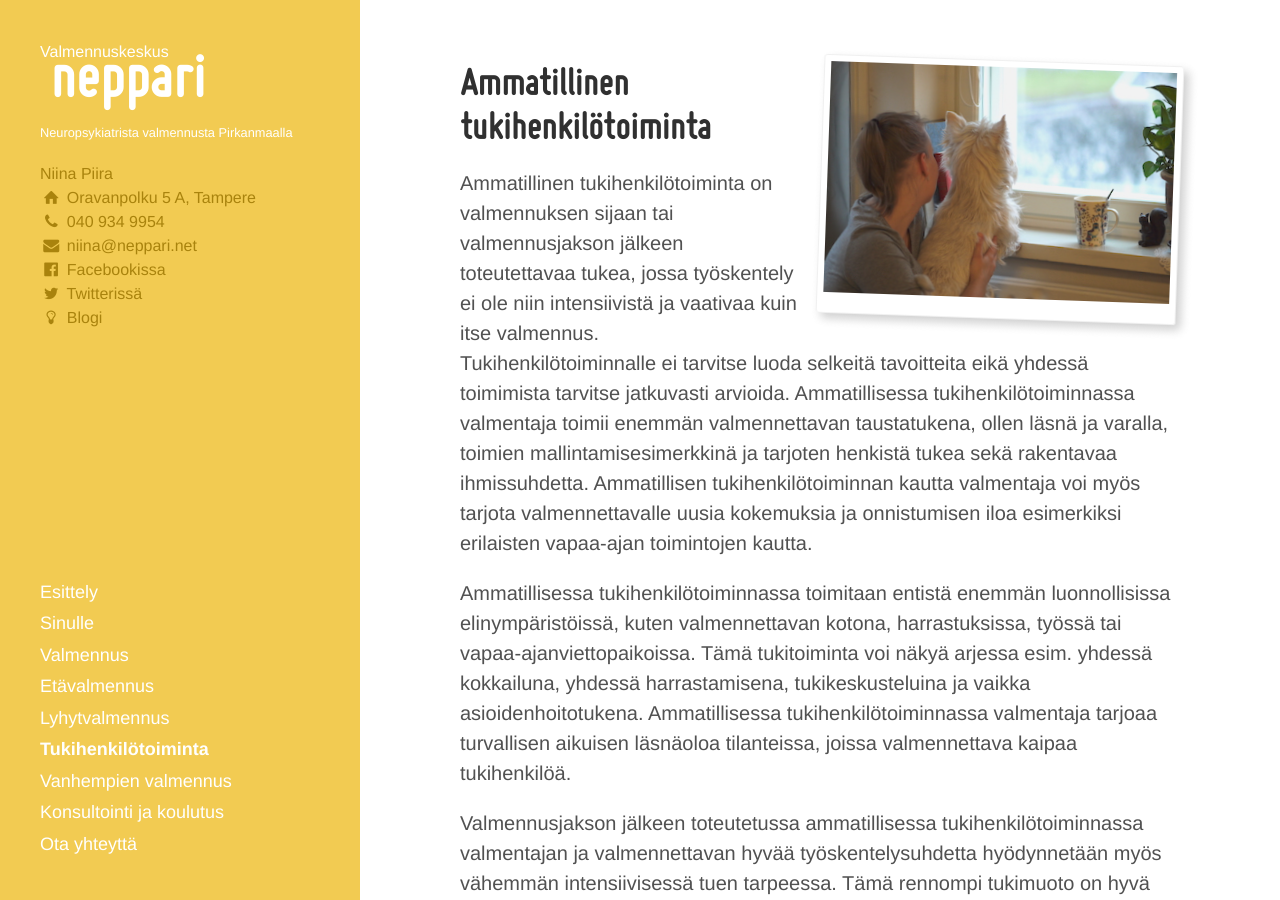
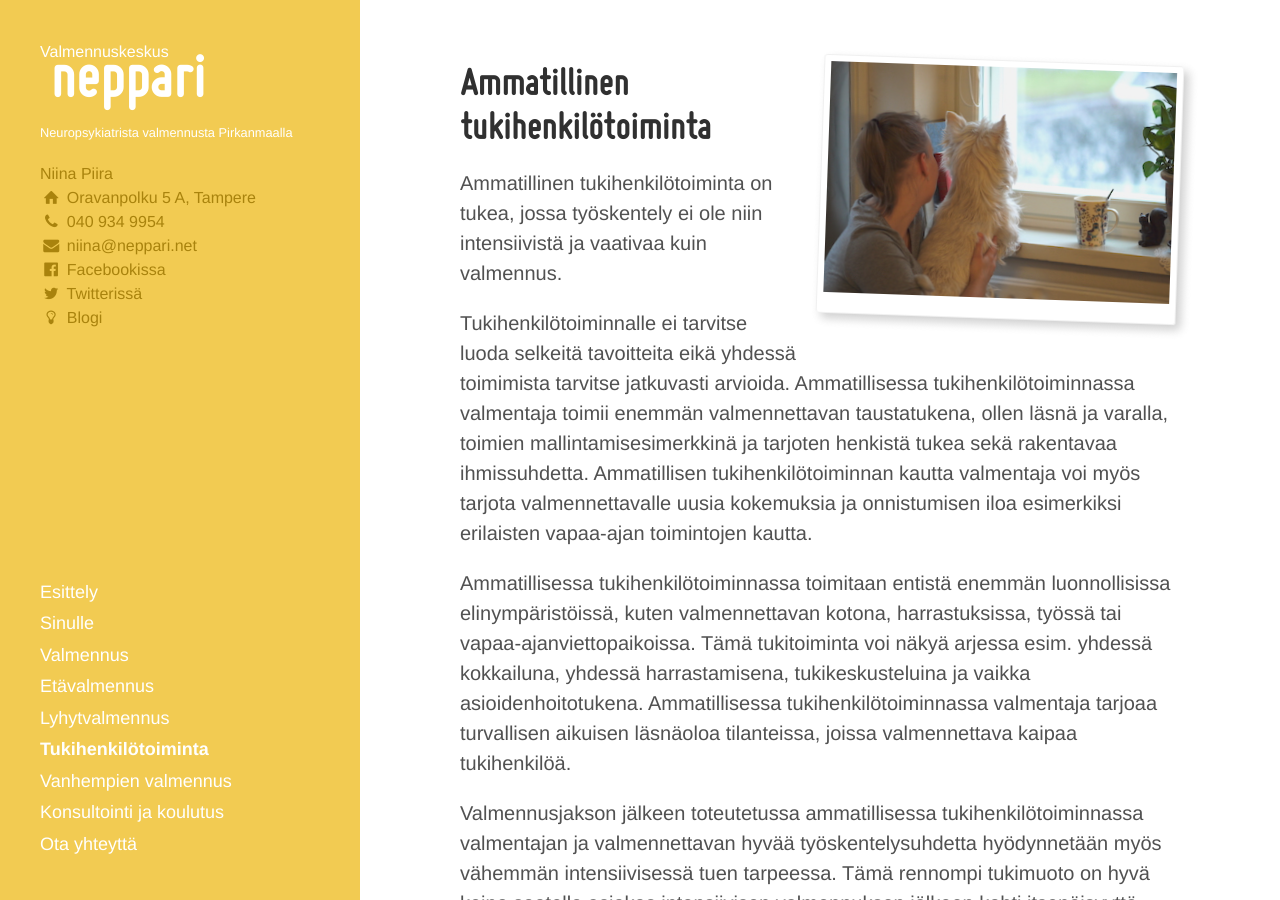
Before and after one commit to niinapiira/neppari.net, a Jekyll site: the page built from ammatillinen-tukihenkilotoiminta.md, in a window 1280 px wide and 900 px high. Built offline with Jekyll 4.4.1, drawn with Linux system fonts in a browser that asks for light colours.

Commit message:
Updated ammatillinen-tukihenkilotoiminta.md

```diff
--- a/ammatillinen-tukihenkilotoiminta.md
+++ b/ammatillinen-tukihenkilotoiminta.md
@@ -18,7 +18,10 @@ polaroid: ""
 
 
 
-Ammatillinen tukihenkilötoiminta on valmennuksen sijaan tai valmennusjakson jälkeen toteutettavaa tukea, jossa työskentely ei ole niin intensiivistä ja vaativaa kuin itse valmennus. Tukihenkilötoiminnalle ei tarvitse luoda selkeitä tavoitteita eikä yhdessä toimimista tarvitse jatkuvasti arvioida. Ammatillisessa tukihenkilötoiminnassa valmentaja toimii enemmän valmennettavan taustatukena, ollen läsnä ja varalla, toimien mallintamisesimerkkinä ja tarjoten henkistä tukea sekä rakentavaa ihmissuhdetta. Ammatillisen tukihenkilötoiminnan kautta valmentaja voi myös tarjota valmennettavalle uusia kokemuksia ja onnistumisen iloa esimerkiksi erilaisten vapaa-ajan toimintojen kautta.
+
+Ammatillinen tukihenkilötoiminta on tukea, jossa työskentely ei ole niin intensiivistä ja vaativaa kuin valmennus.
+
+Tukihenkilötoiminnalle ei tarvitse luoda selkeitä tavoitteita eikä yhdessä toimimista tarvitse jatkuvasti arvioida. Ammatillisessa tukihenkilötoiminnassa valmentaja toimii enemmän valmennettavan taustatukena, ollen läsnä ja varalla, toimien mallintamisesimerkkinä ja tarjoten henkistä tukea sekä rakentavaa ihmissuhdetta. Ammatillisen tukihenkilötoiminnan kautta valmentaja voi myös tarjota valmennettavalle uusia kokemuksia ja onnistumisen iloa esimerkiksi erilaisten vapaa-ajan toimintojen kautta.
 
 Ammatillisessa tukihenkilötoiminnassa toimitaan entistä enemmän luonnollisissa elinympäristöissä, kuten valmennettavan kotona, harrastuksissa, työssä tai vapaa-ajanviettopaikoissa. Tämä tukitoiminta voi näkyä arjessa esim. yhdessä kokkailuna, yhdessä harrastamisena, tukikeskusteluina ja vaikka asioidenhoitotukena. Ammatillisessa tukihenkilötoiminnassa valmentaja tarjoaa turvallisen aikuisen läsnäoloa tilanteissa, joissa valmennettava kaipaa tukihenkilöä.
 
```
